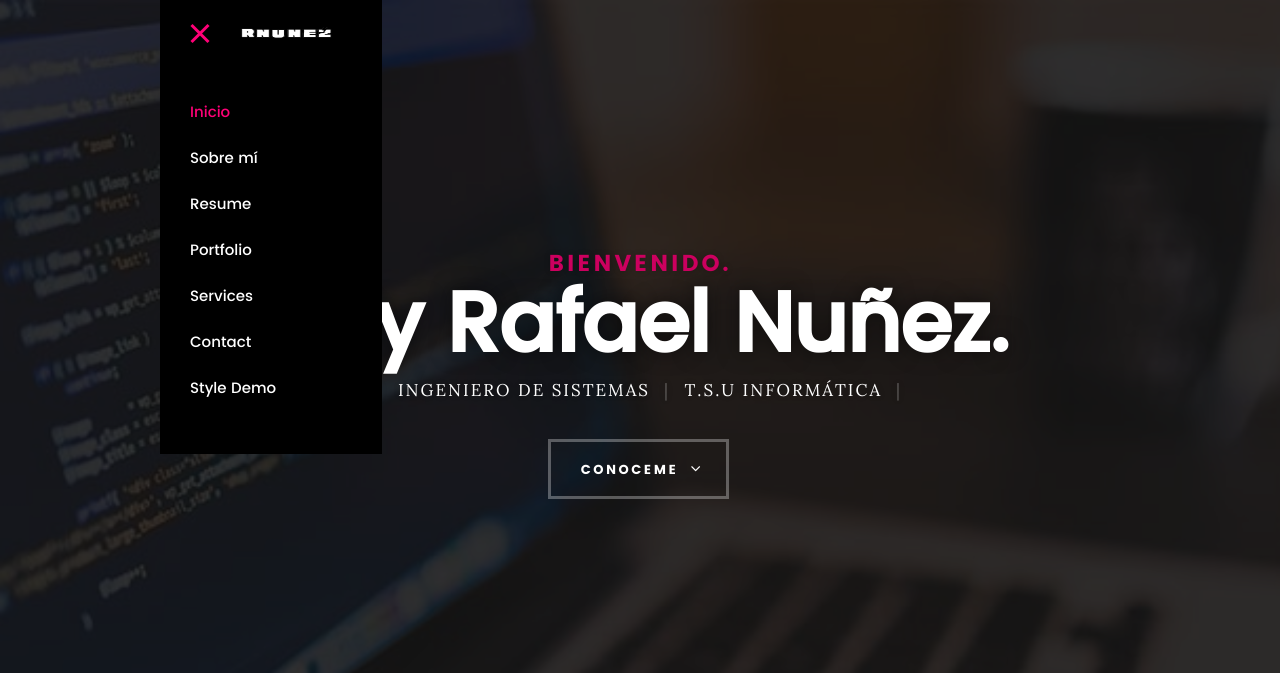
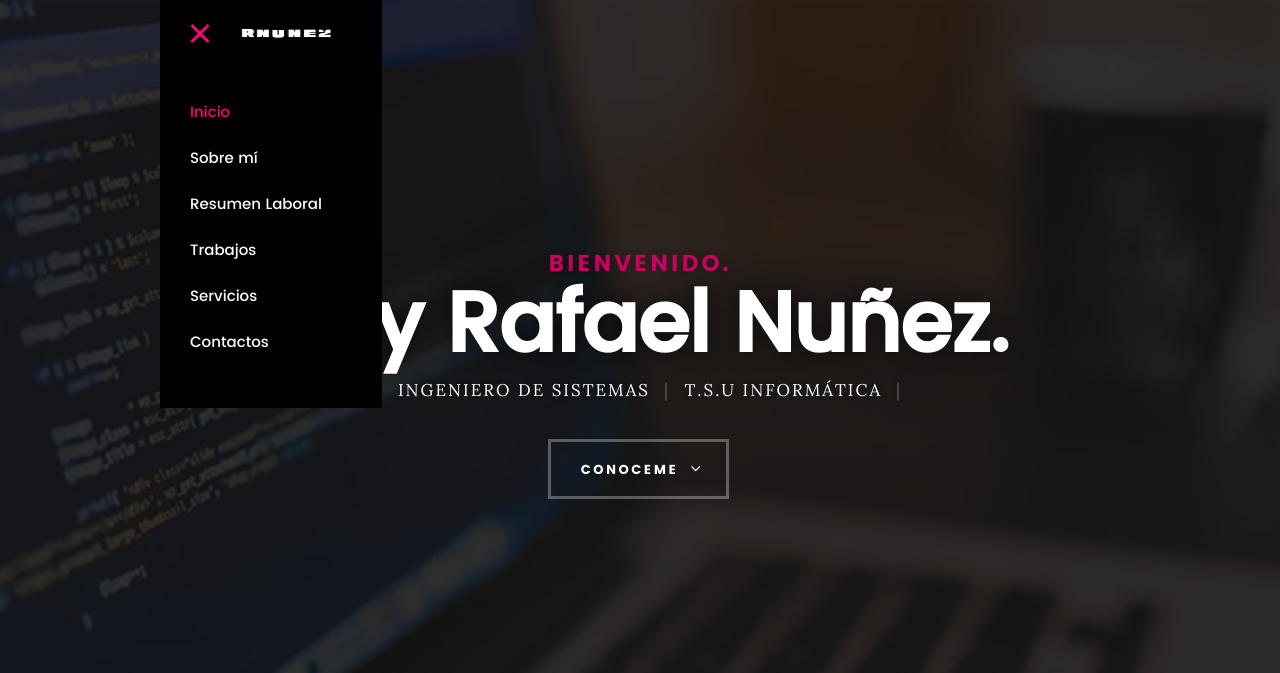
Before and after one commit to rafanunezg/CV-mexico, a plain HTML site: page index.html in a window 1280 px wide. Both pictures are taken after a click on the link "Menu". Shown: the top 673 px of the page. Drawn offline with Linux system fonts and the light colour scheme; files whose address does not match are found by name.

Commit message:
Update index.html

```diff
--- a/index.html
+++ b/index.html
@@ -50,11 +50,11 @@
 					<ul class="main-navigation">
 						<li class="current"><a class="smoothscroll"  href="#intro" title="">Inicio</a></li>
 						<li><a class="smoothscroll"  href="#about" title="">Sobre mí</a></li>
-						<li><a class="smoothscroll"  href="#resume" title="">Resume</a></li>
-						<li><a class="smoothscroll"  href="#portfolio" title="">Portfolio</a></li>
-						<li><a class="smoothscroll"  href="#services" title="">Services</a></li>
-						<li><a class="smoothscroll"  href="#contact" title="">Contact</a></li>
-						<li><a href="styles.html" title="">Style Demo</a></li>
+						<li><a class="smoothscroll"  href="#resume" title="">Resumen Laboral</a></li>
+						<li><a class="smoothscroll"  href="#portfolio" title="">Trabajos</a></li>
+						<li><a class="smoothscroll"  href="#services" title="">Servicios</a></li>
+						<li><a class="smoothscroll"  href="#contact" title="">Contactos</a></li>
+
 					</ul>
 				</nav>
    		</div> <!-- /top-bar -->
```
